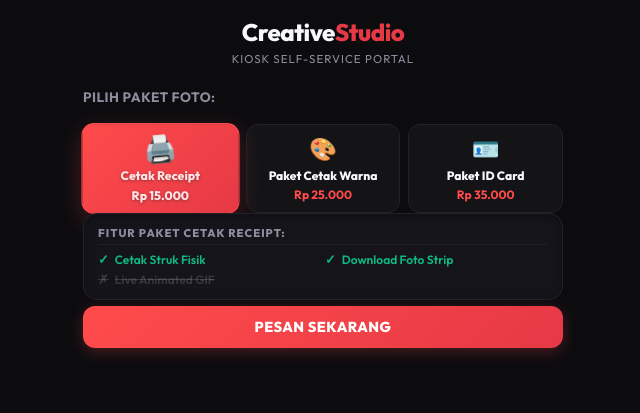
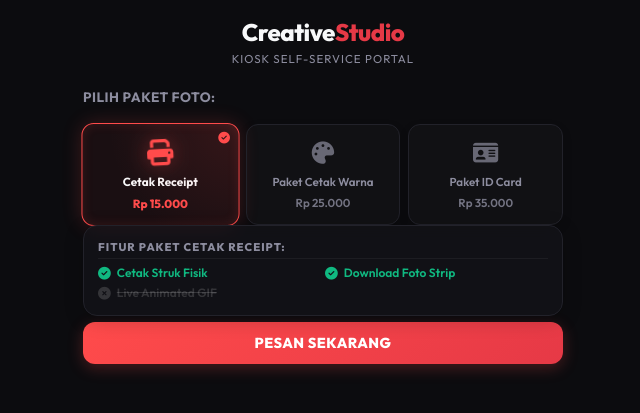
Before and after one commit to akromadabi/photobooth, a PHP site: page /order.php in a window 1280 px wide. Shown: the top 413 px of the page, without its empty margins (317-957 px from the left). Run offline with PHP 8.4, Linux system fonts and the light colour scheme; data that the repository does not hold is empty.

Commit message:
style: replace emojis with vector icons and improve card designs

```diff
--- a/backend/order.php
+++ b/backend/order.php
@@ -233,6 +233,7 @@ if ($isRemoteMode) {
     <link rel="preconnect" href="https://fonts.googleapis.com">
     <link rel="preconnect" href="https://fonts.gstatic.com" crossorigin>
     <link href="https://fonts.googleapis.com/css2?family=Outfit:wght@300;400;600;700;800;900&display=swap" rel="stylesheet">
+    <link rel="stylesheet" href="https://cdnjs.cloudflare.com/ajax/libs/font-awesome/6.4.0/css/all.min.css">
     <style>
         :root {
             --bg-color: #0c0c0f;
@@ -306,20 +307,21 @@ if ($isRemoteMode) {
 
         .package-select-card {
             flex: 1;
-            background: rgba(255, 255, 255, 0.03);
+            background: rgba(255, 255, 255, 0.02);
             border: 1px solid var(--border-color);
             border-radius: 12px;
-            padding: 10px 6px;
+            padding: 14px 6px;
             display: flex;
             flex-direction: column;
             align-items: center;
             justify-content: center;
-            gap: 4px;
+            gap: 6px;
             cursor: pointer;
-            transition: all 0.25s cubic-bezier(0.4, 0, 0.2, 1);
+            transition: all 0.3s cubic-bezier(0.4, 0, 0.2, 1);
             text-align: center;
             position: relative;
             overflow: hidden;
+            box-shadow: 0 4px 10px rgba(0, 0, 0, 0.15);
         }
 
         .package-select-card::before {
@@ -329,76 +331,98 @@ if ($isRemoteMode) {
             left: 0;
             width: 100%;
             height: 100%;
-            background: linear-gradient(135deg, rgba(255, 75, 75, 0.15), rgba(230, 57, 70, 0.15));
+            background: radial-gradient(circle at top right, rgba(255, 75, 75, 0.12), transparent 70%);
+            opacity: 0;
+            transition: opacity 0.3s ease;
+        }
+
+        .package-select-card::after {
+            content: '\f058';
+            font-family: 'Font Awesome 6 Free';
+            font-weight: 900;
+            position: absolute;
+            top: 8px;
+            right: 8px;
+            font-size: 0.72rem;
+            color: var(--primary-accent);
             opacity: 0;
             transition: opacity 0.25s ease;
         }
 
         .package-select-card:hover {
             transform: translateY(-2px);
-            border-color: rgba(255, 75, 75, 0.4);
-            box-shadow: 0 4px 20px rgba(0, 0, 0, 0.4);
+            border-color: rgba(255, 75, 75, 0.3);
+            background: rgba(255, 255, 255, 0.04);
+            box-shadow: 0 6px 20px rgba(0, 0, 0, 0.4);
         }
 
         .package-select-card.active {
             border-color: var(--primary-accent);
-            background: linear-gradient(135deg, var(--primary-accent), var(--primary-red));
-            box-shadow: 0 8px 24px rgba(255, 75, 75, 0.25);
+            background: rgba(255, 77, 77, 0.06);
+            box-shadow: 0 0 20px rgba(255, 75, 75, 0.2), inset 0 0 10px rgba(255, 75, 75, 0.15);
             transform: scale(1.02);
         }
 
-        .package-select-card.active::before {
+        .package-select-card.active::before,
+        .package-select-card.active::after {
             opacity: 1;
         }
 
         .package-select-icon {
             font-size: 1.4rem;
+            color: var(--text-muted);
+            opacity: 0.7;
             margin-bottom: 2px;
-            transition: transform 0.25s ease;
+            transition: all 0.25s cubic-bezier(0.4, 0, 0.2, 1);
         }
 
         .package-select-card.active .package-select-icon {
-            transform: scale(1.15) rotate(-5deg);
+            color: var(--primary-accent);
+            opacity: 1;
+            transform: scale(1.15) rotate(-3deg);
+            filter: drop-shadow(0 0 8px rgba(255, 75, 75, 0.4));
         }
 
         .package-select-name {
-            font-size: 0.75rem;
-            font-weight: 800;
-            color: var(--text-main);
+            font-size: 0.72rem;
+            font-weight: 600;
+            color: var(--text-muted);
             line-height: 1.2;
             transition: color 0.25s ease;
         }
 
         .package-select-card.active .package-select-name {
-            color: #fff;
-            text-shadow: 0 1px 3px rgba(0, 0, 0, 0.4);
+            color: var(--text-main);
+            font-weight: 700;
         }
 
         .package-select-price {
-            font-size: 0.75rem;
-            font-weight: 700;
-            color: var(--primary-accent);
-            transition: color 0.25s ease;
+            font-size: 0.72rem;
+            font-weight: 600;
+            color: var(--text-muted);
+            opacity: 0.8;
+            transition: all 0.25s ease;
         }
 
         .package-select-card.active .package-select-price {
-            color: #fff;
+            color: var(--primary-accent);
+            opacity: 1;
             font-weight: 800;
-            text-shadow: 0 1px 3px rgba(0, 0, 0, 0.4);
         }
 
         /* ─── DETAILS PANEL ─── */
         .details-panel {
-            background: var(--card-bg);
+            background: rgba(20, 20, 26, 0.7);
+            backdrop-filter: blur(8px);
             border: 1px solid var(--border-color);
             border-radius: 14px;
-            padding: 12px 14px;
+            padding: 14px;
             min-height: 80px;
             display: flex;
             align-items: center;
             justify-content: center;
             position: relative;
-            box-shadow: inset 0 2px 8px rgba(0,0,0,0.3);
+            box-shadow: 0 4px 20px rgba(0, 0, 0, 0.2);
             width: 100%;
         }
 
@@ -1002,9 +1026,9 @@ if ($isRemoteMode) {
                         <div class="package-select-card" data-package-id="<?php echo htmlspecialchars($pkg['id']); ?>" onclick="selectPackage('<?php echo htmlspecialchars($pkg['id']); ?>')">
                             <div class="package-select-icon">
                                 <?php
-                                    if ($flow === 'RECEIPT') echo '🖨️';
-                                    elseif ($flow === 'COLOR_PRINT') echo '🎨';
-                                    else echo '🪪';
+                                    if ($flow === 'RECEIPT') echo '<i class="fa-solid fa-print"></i>';
+                                    elseif ($flow === 'COLOR_PRINT') echo '<i class="fa-solid fa-palette"></i>';
+                                    else echo '<i class="fa-solid fa-id-card"></i>';
                                 ?>
                             </div>
                             <div class="package-select-name"><?php echo htmlspecialchars($pkg['name']); ?></div>
@@ -1042,15 +1066,21 @@ if ($isRemoteMode) {
                             <div class="details-title">Fitur Paket <?php echo htmlspecialchars($pkg['name']); ?>:</div>
                             <div class="details-grid">
                                 <div class="detail-item <?php echo $pkg['features']['print']?'active':'inactive'; ?>">
-                                    <span class="detail-icon"><?php echo $pkg['features']['print'] ? '✓' : '✗'; ?></span>
+                                    <span class="detail-icon">
+                                        <?php echo $pkg['features']['print'] ? '<i class="fa-solid fa-circle-check"></i>' : '<i class="fa-solid fa-circle-xmark"></i>'; ?>
+                                    </span>
                                     <span>Cetak Struk Fisik</span>
                                 </div>
                                 <div class="detail-item <?php echo $pkg['features']['download']?'active':'inactive'; ?>">
-                                    <span class="detail-icon"><?php echo $pkg['features']['download'] ? '✓' : '✗'; ?></span>
+                                    <span class="detail-icon">
+                                        <?php echo $pkg['features']['download'] ? '<i class="fa-solid fa-circle-check"></i>' : '<i class="fa-solid fa-circle-xmark"></i>'; ?>
+                                    </span>
                                     <span>Download Foto Strip</span>
                                 </div>
                                 <div class="detail-item <?php echo $pkg['features']['gif']?'active':'inactive'; ?>">
-                                    <span class="detail-icon"><?php echo $pkg['features']['gif'] ? '✓' : '✗'; ?></span>
+                                    <span class="detail-icon">
+                                        <?php echo $pkg['features']['gif'] ? '<i class="fa-solid fa-circle-check"></i>' : '<i class="fa-solid fa-circle-xmark"></i>'; ?>
+                                    </span>
                                     <span>Live Animated GIF</span>
                                 </div>
                             </div>
```
Also changed, not shown: backend/payment_gateway.php (+9 -8 lines).
